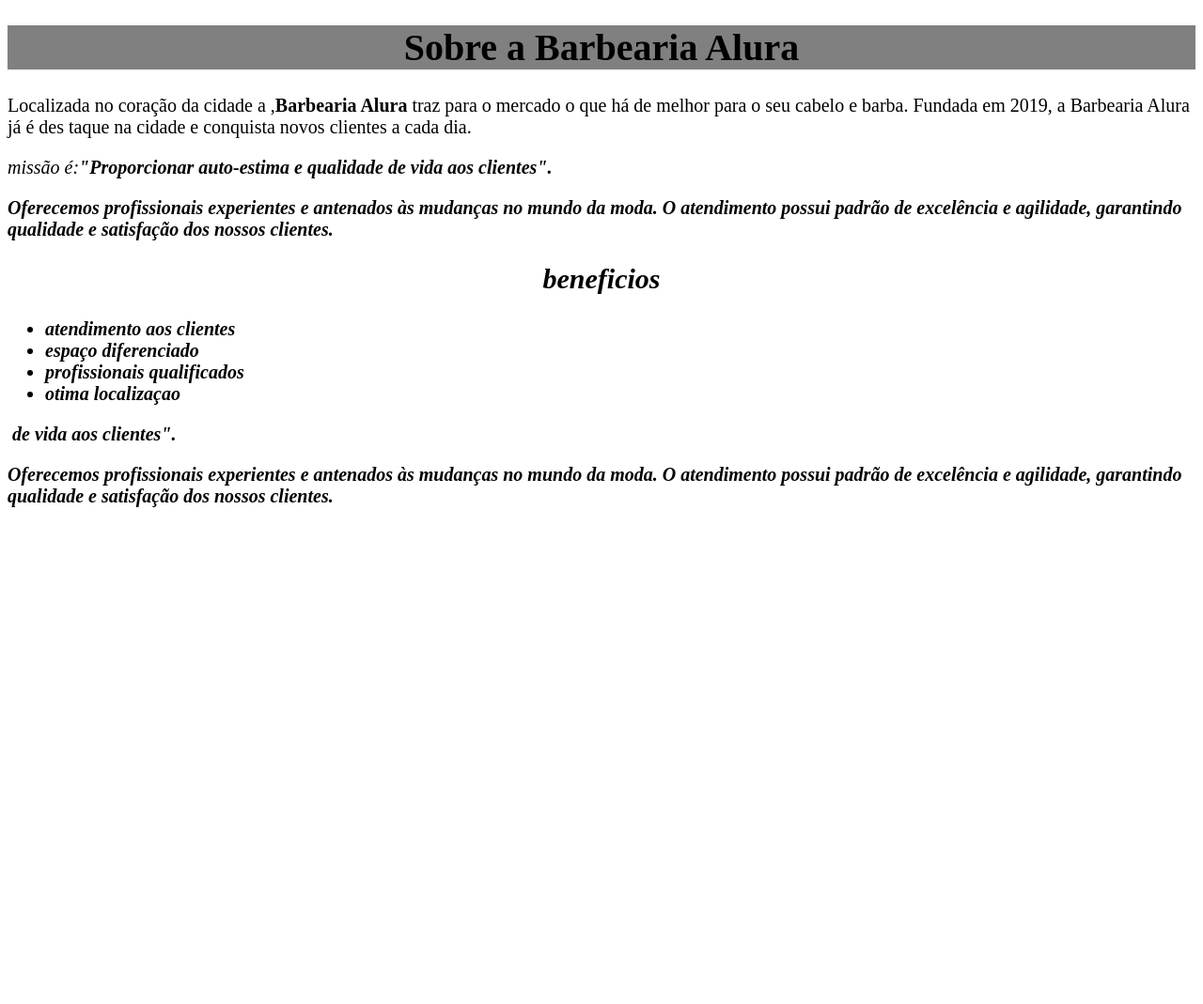
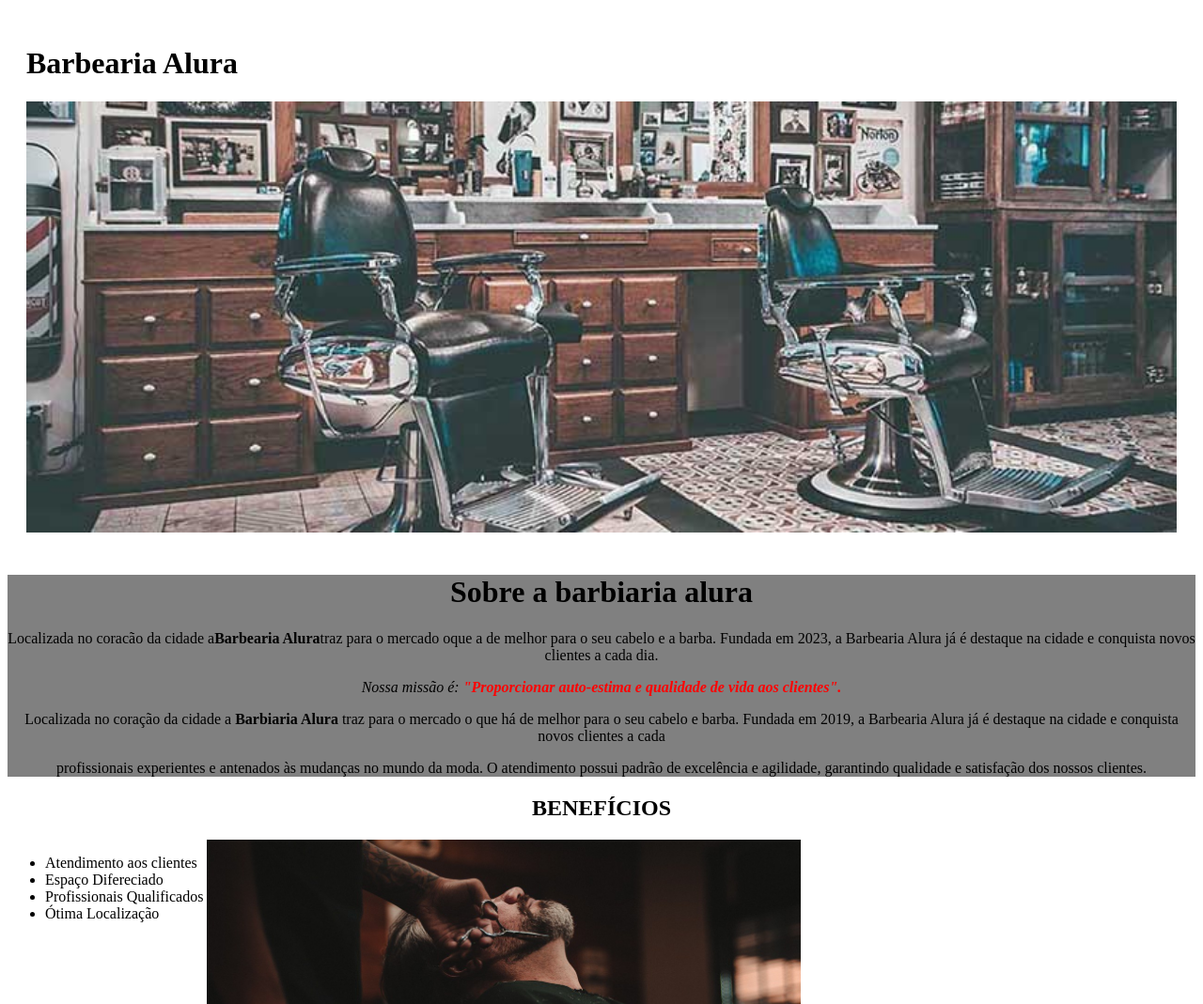
Before and after one commit to adrian1533/Barbearia-Alura-adrian-, a plain HTML site: page index.html in a window 1280 px wide. Shown: the top 1069 px of the page at 94% size. Before the commit the page ends 800 px from the top, so only its background shows below. Drawn offline with Linux system fonts and the light colour scheme.

Commit message:
Add files via upload

```diff
--- a/index.html
+++ b/index.html
@@ -4,43 +4,45 @@
     <meta charset="UTF-8">
     <meta http-equiv="X-UA-Compatible" content="IE=edge">
     <meta name="viewport" content="width=device-width, initial-scale=1.0">
-    <title>Barbearia Alura</title>
+    <title>BARBIARIA ALURA</title> <link rel="stylesheet" href="">
     <link rel="stylesheet" href="style.css">
 </head>
 <body>
-     <header class="cabeçalho">
-         <h1 class="titulo">Sobre a Barbearia Alura</h1>
-     </header>
+    <header class="titulo">
+    <h1>Barbearia Alura</h1>
+    <img class="imagem" src="banner.jpg" alt="">
+</header>
 
-    <p class="paragrafo1"> Localizada no coração da cidade
-        a ,<strong>Barbearia Alura </strong> traz para o mercado o que há de melhor para o seu cabelo
-        e barba. Fundada em 2019, a Barbearia Alura já é des
-        taque na cidade e conquista novos clientes a cada dia.</p>
+<div class="principal">
 
-    <p class="paragrafo2"> <em> missão é:<strong>"Proporcionar auto-estima e qualidade
-         de vida aos clientes".<strong</em></p>
+    <H1>Sobre a barbiaria alura </H1>
+    <p class="paragrafo1">Localizada no coracão da cidade
+        a<strong>Barbearia Alura</strong>traz para
+        o mercado oque a de melhor para o seu cabelo
+        e a barba. Fundada em 2023, a Barbearia Alura já é
+        destaque na cidade e conquista novos clientes a
+        cada dia.</p>
 
-    <p class="paragrafo3">Oferecemos profissionais experientes e antenados às
-         mudanças no mundo da moda. O atendimento possui padrão
-         de excelência e agilidade, garantindo qualidade e
-         satisfação dos nossos clientes.</p>
-         <h2 class="subtitulo"> beneficios</h2>
+        <p class="paragrafo2"><em>Nossa missão é:<strong class="negrito"> "Proporcionar auto-estima
+            e qualidade de vida aos clientes".</strong></em></p>
+     <p>Localizada no coração da cidade a <strong>Barbiaria Alura</strong> traz para o mercado o que há de melhor para o seu cabelo e barba. Fundada em
+         2019, a Barbearia Alura já é destaque na cidade e conquista
+         novos clientes a cada </p>
 
-         <ul>
-             <li>atendimento aos clientes </li>
-             <li>espaço diferenciado</li>
-             <li>profissionais qualificados</li>
-             <li>otima  localizaçao</li>
-             </ul>
+        <p> profissionais experientes e antenados às mudanças no mundo da moda. O atendimento possui padrão de excelência e  agilidade,
+            garantindo qualidade e satisfação dos nossos clientes. </p>
 
-                <img src="beneficios.jpg"alt="">
-</body>
+        </div>
+
+            <h2 class="BENEFÍCIOS">BENEFÍCIOS</h2>
+        <ul class="lista">
+            <li>Atendimento aos clientes</li>
+            <li>Espaço Difereciado</li>
+            <li>Profissionais Qualificados</li>
+            <li>Ótima Localização</li>
+        </ul>
+
+        <img class="imagem-beneficios" src="beneficios.jpg" alt="">
+
+    </body>
 </html>
-         de vida aos clientes".<strong</em></p>
-
-    <p class="paragrafo3">Oferecemos profissionais experientes e antenados às
-         mudanças no mundo da moda. O atendimento possui padrão
-         de excelência e agilidade, garantindo qualidade e
-         satisfação dos nossos clientes.</p>
-</body>
-</html>
--- a/style.css
+++ b/style.css
@@ -1,10 +1,12 @@
-body{ font-size: 20px;}
+body{font-size: 16px;}
 
-.titulo{text-align: center;
-background-color: gray;}
+.principal{background-color: gray;
+    text-align: center;}
 
-.destaque {color: red;}
-
-.subtitulo{text-align: center;}
-
- .beneficio{width: 100%;}
+    .negrito{color: #ff0000;}
+    .imagem{width: 100%;}
+        .BENEFÍCIOS{text-align: center;}
+        .imagem-beneficios {width: 50%;}
+        .titulo{padding: 20px;}
+        .lista{display: inline-block;
+        vertical-align: top;}
```
Also changed, not shown: beneficios.jpg (added), 2 other files.
